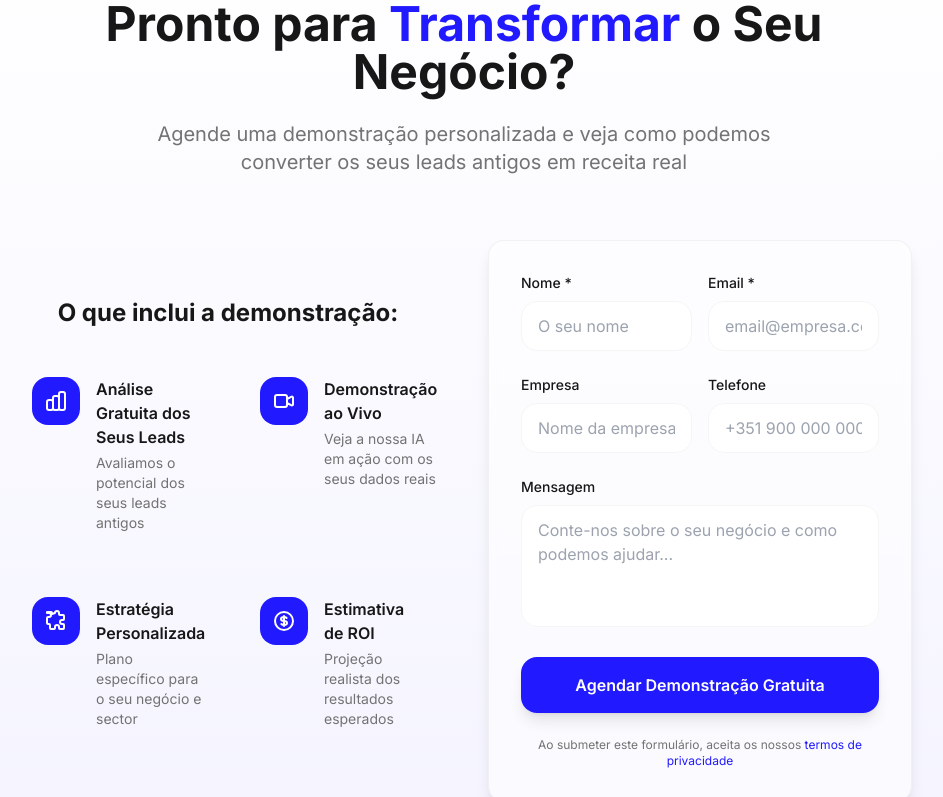
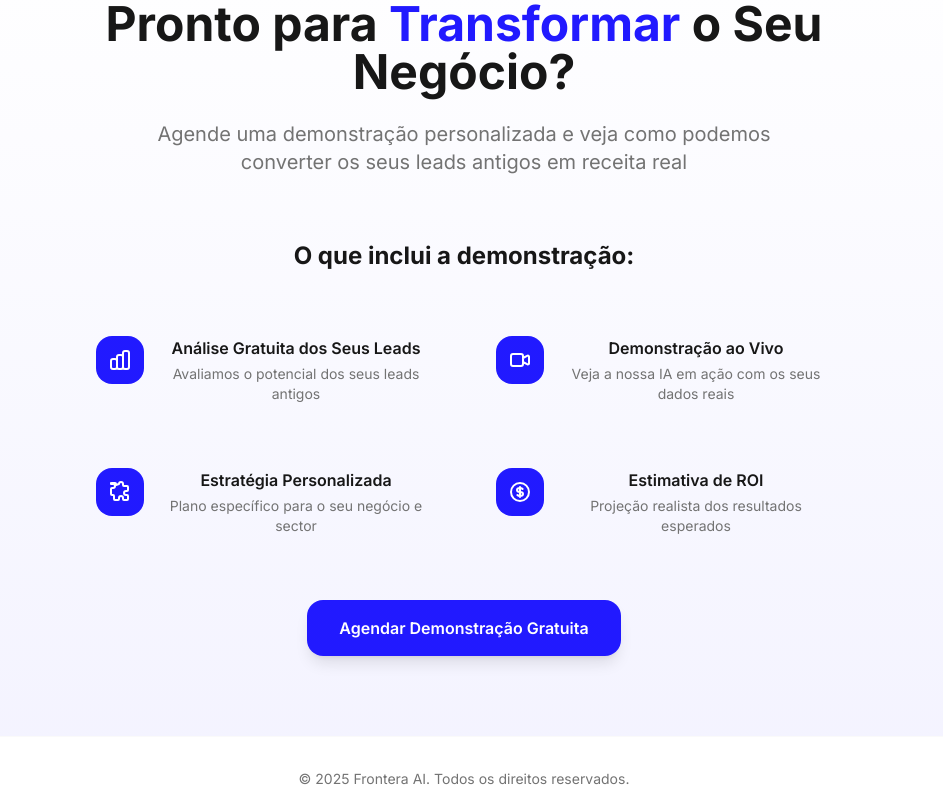
Before and after one commit to glcleao/fronteraai, a React (Vite) app: page / in a window 1280 px wide. Shown: the part 2000-2797 px from the top of the page, without its empty margins (176-1119 px from the left). Built offline with nearby package versions, Linux system fonts and the light colour scheme.

Commit message:
Refactor contact form and navigation

```diff
--- a/src/components/ContactForm.tsx
+++ b/src/components/ContactForm.tsx
@@ -1,52 +1,6 @@
-import { useState } from 'react';
-import { useToast } from '@/hooks/use-toast';
 const ContactForm = () => {
-  const [formData, setFormData] = useState({
-    name: '',
-    email: '',
-    company: '',
-    phone: '',
-    message: ''
-  });
-  const [isSubmitting, setIsSubmitting] = useState(false);
-  const {
-    toast
-  } = useToast();
-  const handleSubmit = async (e: React.FormEvent) => {
-    e.preventDefault();
-    setIsSubmitting(true);
-    try {
-      // Simulate form submission - in a real app, this would send to your backend
-      // The email glcleao@gmail.com would be handled server-side for security
-      await new Promise(resolve => setTimeout(resolve, 1000));
-      toast({
-        title: "Pedido Enviado!",
-        description: "Entraremos em contacto consigo em breve para agendar a demonstração."
-      });
-      setFormData({
-        name: '',
-        email: '',
-        company: '',
-        phone: '',
-        message: ''
-      });
-    } catch (error) {
-      toast({
-        title: "Erro",
-        description: "Houve um problema ao enviar o seu pedido. Tente novamente.",
-        variant: "destructive"
-      });
-    } finally {
-      setIsSubmitting(false);
-    }
-  };
-  const handleChange = (e: React.ChangeEvent<HTMLInputElement | HTMLTextAreaElement>) => {
-    setFormData(prev => ({
-      ...prev,
-      [e.target.name]: e.target.value
-    }));
-  };
-  return <section id="contacto" className="py-20 bg-gradient-to-b from-background to-primary/5">
+  return (
+    <section id="contacto" className="py-20 bg-gradient-to-b from-background to-primary/5">
       <div className="container mx-auto px-6">
         <div className="max-w-4xl mx-auto">
           <div className="text-center mb-16">
@@ -58,12 +12,10 @@ const ContactForm = () => {
             </p>
           </div>
 
-          <div className="grid lg:grid-cols-2 gap-12 items-center">
-            {/* Left side - Benefits */}
-            <div className="space-y-8 text-center lg:text-left">
-              <h3 className="text-2xl font-bold text-center">O que inclui a demonstração:</h3>
+          <div className="max-w-4xl mx-auto text-center">
+            <h3 className="text-2xl font-bold mb-12">O que inclui a demonstração:</h3>
 
-              <div className="grid grid-cols-1 md:grid-cols-2 gap-8 max-w-3xl mx-auto">
+            <div className="grid grid-cols-1 md:grid-cols-2 gap-8 max-w-3xl mx-auto mb-12">
               {[{
                 title: "Análise Gratuita dos Seus Leads",
                 desc: "Avaliamos o potencial dos seus leads antigos",
@@ -88,7 +40,8 @@ const ContactForm = () => {
                 icon: <svg className="w-6 h-6" fill="none" stroke="currentColor" viewBox="0 0 24 24">
                         <path strokeLinecap="round" strokeLinejoin="round" strokeWidth={2} d="M12 8c-1.657 0-3 .895-3 2s1.343 2 3 2 3 .895 3 2-1.343 2-3 2m0-8c1.11 0 2.08.402 2.599 1M12 8V7m0 1v8m0 0v1m0-1c-1.11 0-2.08-.402-2.599-1M21 12a9 9 0 11-18 0 9 9 0 0118 0z" />
                       </svg>
-              }].map((benefit, index) => <div key={index} className="flex items-start space-x-4 p-4 rounded-lg hover:bg-primary/5 transition-colors">
+              }].map((benefit, index) => (
+                <div key={index} className="flex items-start space-x-4 p-4 rounded-lg hover:bg-primary/5 transition-colors">
                   <div className="w-12 h-12 rounded-lg bg-gradient-to-r from-primary to-accent flex items-center justify-center flex-shrink-0 text-white">
                     {benefit.icon}
                   </div>
@@ -96,118 +49,23 @@ const ContactForm = () => {
                     <h4 className="font-semibold text-foreground mb-1">{benefit.title}</h4>
                     <p className="text-muted-foreground text-sm">{benefit.desc}</p>
                   </div>
-                  </div>)}
                 </div>
+              ))}
             </div>
 
-            {/* Right side - Form */}
-            <div className="bg-card/50 backdrop-blur-sm rounded-2xl p-8 border border-border/50 shadow-lg">
-              <form onSubmit={handleSubmit} className="space-y-6">
-                <div className="grid grid-cols-1 sm:grid-cols-2 gap-4">
-                  <div>
-                    <label htmlFor="name" className="block text-sm font-medium text-foreground mb-2">
-                      Nome *
-                    </label>
-                    <input
-                      type="text"
-                      id="name"
-                      name="name"
-                      value={formData.name}
-                      onChange={handleChange}
-                      required
-                      className="w-full px-4 py-3 rounded-lg border border-input bg-background text-foreground focus:outline-none focus:ring-2 focus:ring-primary/20 focus:border-primary transition-colors"
-                      placeholder="O seu nome"
-                    />
-                  </div>
-                  <div>
-                    <label htmlFor="email" className="block text-sm font-medium text-foreground mb-2">
-                      Email *
-                    </label>
-                    <input
-                      type="email"
-                      id="email"
-                      name="email"
-                      value={formData.email}
-                      onChange={handleChange}
-                      required
-                      className="w-full px-4 py-3 rounded-lg border border-input bg-background text-foreground focus:outline-none focus:ring-2 focus:ring-primary/20 focus:border-primary transition-colors"
-                      placeholder="email@empresa.com"
-                    />
-                  </div>
-                </div>
-
-                <div className="grid grid-cols-1 sm:grid-cols-2 gap-4">
-                  <div>
-                    <label htmlFor="company" className="block text-sm font-medium text-foreground mb-2">
-                      Empresa
-                    </label>
-                    <input
-                      type="text"
-                      id="company"
-                      name="company"
-                      value={formData.company}
-                      onChange={handleChange}
-                      className="w-full px-4 py-3 rounded-lg border border-input bg-background text-foreground focus:outline-none focus:ring-2 focus:ring-primary/20 focus:border-primary transition-colors"
-                      placeholder="Nome da empresa"
-                    />
-                  </div>
-                  <div>
-                    <label htmlFor="phone" className="block text-sm font-medium text-foreground mb-2">
-                      Telefone
-                    </label>
-                    <input
-                      type="tel"
-                      id="phone"
-                      name="phone"
-                      value={formData.phone}
-                      onChange={handleChange}
-                      className="w-full px-4 py-3 rounded-lg border border-input bg-background text-foreground focus:outline-none focus:ring-2 focus:ring-primary/20 focus:border-primary transition-colors"
-                      placeholder="+351 900 000 000"
-                    />
-                  </div>
-                </div>
-
-                <div>
-                  <label htmlFor="message" className="block text-sm font-medium text-foreground mb-2">
-                    Mensagem
-                  </label>
-                  <textarea
-                    id="message"
-                    name="message"
-                    value={formData.message}
-                    onChange={handleChange}
-                    rows={4}
-                    className="w-full px-4 py-3 rounded-lg border border-input bg-background text-foreground focus:outline-none focus:ring-2 focus:ring-primary/20 focus:border-primary transition-colors resize-none"
-                    placeholder="Conte-nos sobre o seu negócio e como podemos ajudar..."
-                  />
-                </div>
-
-                <button
-                  type="submit"
-                  disabled={isSubmitting}
-                  className="w-full bg-gradient-to-r from-primary to-accent text-white font-semibold py-4 px-8 rounded-lg hover:from-primary/90 hover:to-accent/90 transition-all duration-300 transform hover:scale-[1.02] disabled:opacity-50 disabled:cursor-not-allowed disabled:hover:scale-100 shadow-lg hover:shadow-xl"
+            <a
+              href="https://calendly.com/frontera_ai/introduction-technology-demo"
+              target="_blank"
+              rel="noopener noreferrer"
+              className="inline-block bg-gradient-to-r from-primary to-accent text-white font-semibold py-4 px-8 rounded-lg hover:from-primary/90 hover:to-accent/90 transition-all duration-300 transform hover:scale-[1.02] shadow-lg hover:shadow-xl"
             >
-                  {isSubmitting ? (
-                    <div className="flex items-center justify-center space-x-2">
-                      <div className="w-5 h-5 border-2 border-white/30 border-t-white rounded-full animate-spin" />
-                      <span>A enviar...</span>
-                    </div>
-                  ) : (
-                    'Agendar Demonstração Gratuita'
-                  )}
-                </button>
-
-                <p className="text-xs text-muted-foreground text-center">
-                  Ao submeter este formulário, aceita os nossos{' '}
-                  <a href="/termos-privacidade" className="text-primary hover:underline">
-                    termos de privacidade
+              Agendar Demonstração Gratuita
             </a>
-                </p>
-              </form>
           </div>
         </div>
       </div>
-      </div>
-    </section>;
+    </section>
+  );
 };
+
 export default ContactForm;
--- a/src/components/Navigation.tsx
+++ b/src/components/Navigation.tsx
@@ -67,9 +67,6 @@ const Navigation = () => {
             <button onClick={() => scrollToSection('demonstracao')} className="block w-full text-left px-4 py-2 text-sm font-medium text-muted-foreground hover:text-foreground transition-colors">
               Demonstração
             </button>
-            <button onClick={() => scrollToSection('casos-estudo')} className="block w-full text-left px-4 py-2 text-sm font-medium text-muted-foreground hover:text-foreground transition-colors">
-              Casos de Estudo
-            </button>
             <button onClick={() => scrollToSection('contacto')} className="block w-full text-left px-4 py-2 text-sm font-medium text-muted-foreground hover:text-foreground transition-colors">
               Contacto
             </button>
```
Lines whose indentation alone changed are shown as unchanged.
